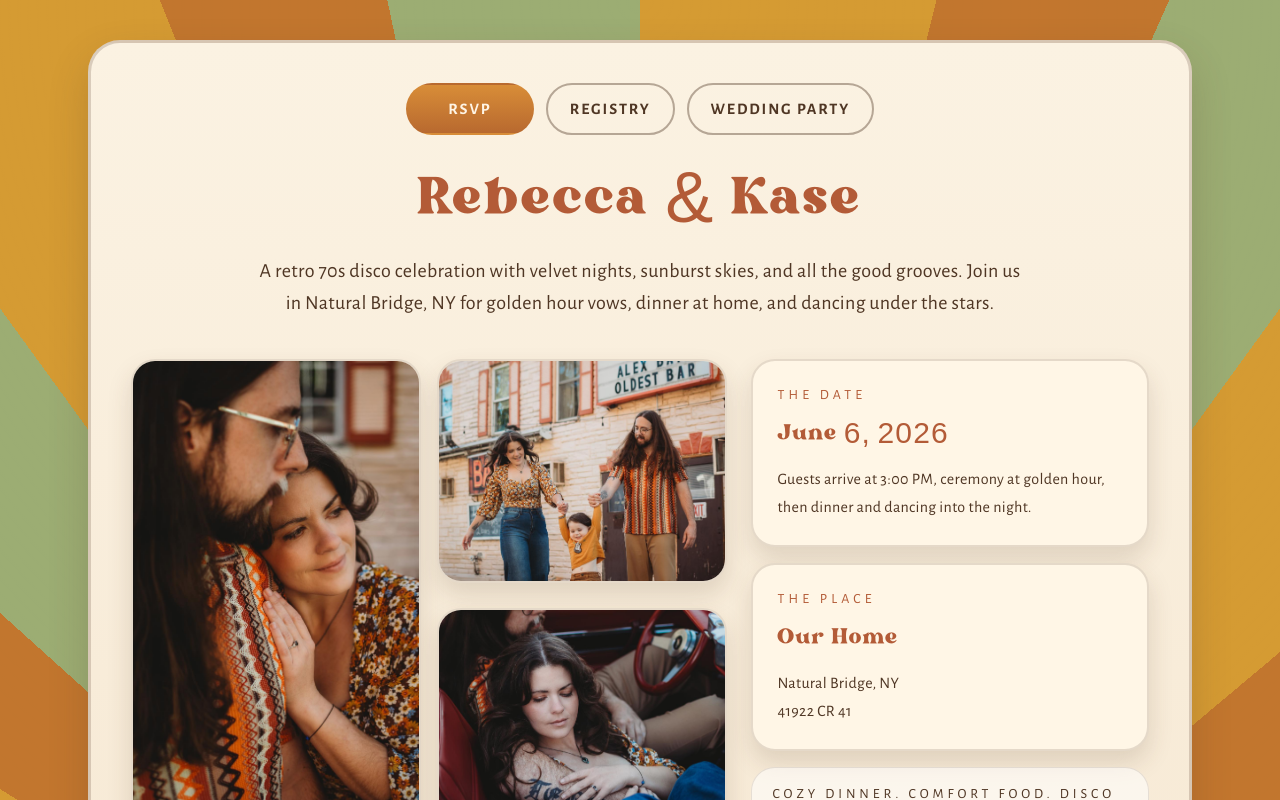
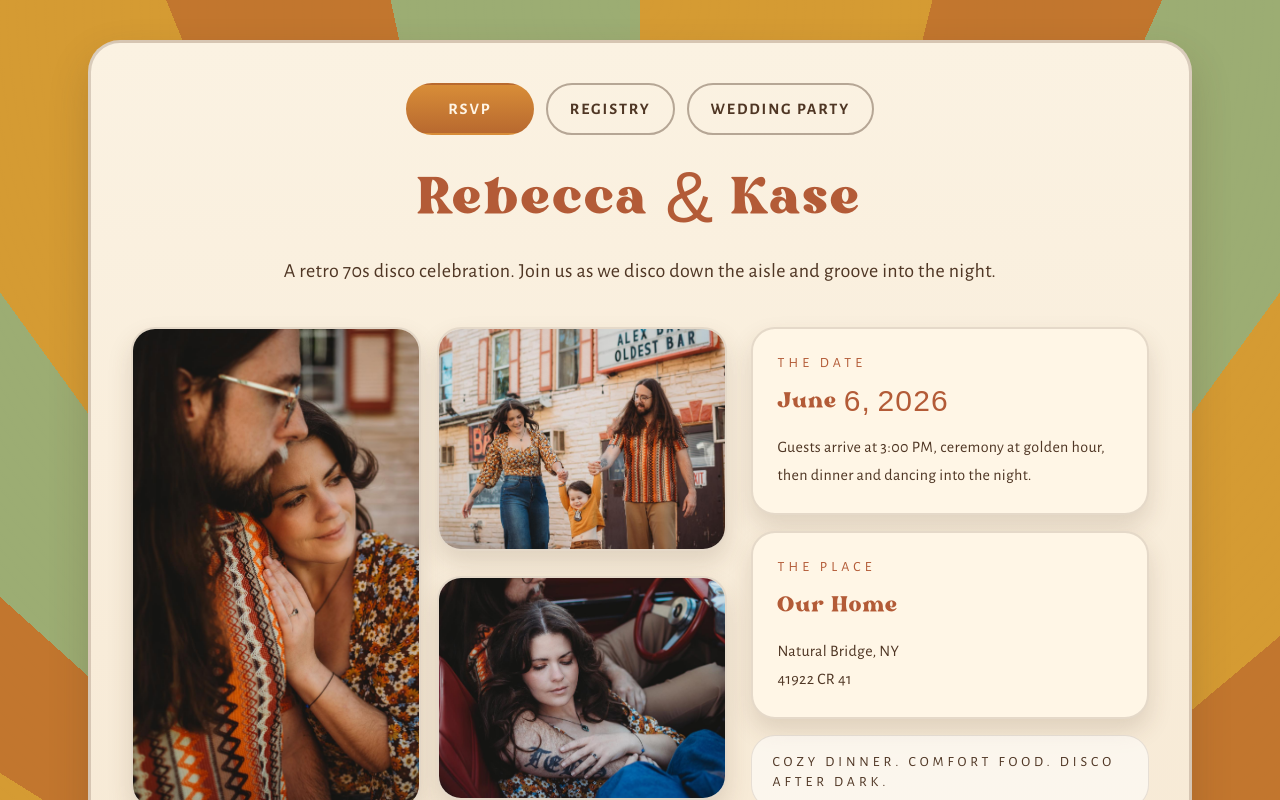
Before and after one commit to iKaseTebo/Wedding-Website, a Next.js app: page / in a window 1280 px wide. Shown: the top 800 px of the page. Built offline with nearby package versions, Linux system fonts and the light colour scheme; no server answers; the database is empty.

Commit message:
sentence change

```diff
--- a/app/page.tsx
+++ b/app/page.tsx
@@ -172,10 +172,8 @@ export default async function Home({ searchParams }: HomeProps) {
                 Rebecca & Kase
               </h1>
               <p className="max-w-3xl text-lg leading-8 text-[color:var(--brown)] sm:text-xl">
-                A retro 70s disco celebration with velvet nights, sunburst
-                skies, and all the good grooves. Join us in Natural Bridge, NY
-                for golden hour vows, dinner at home, and dancing under the
-                stars.
+                A retro 70s disco celebration. Join us as we disco down the
+                aisle and groove into the night.
               </p>
             </div>
           </header>
```
